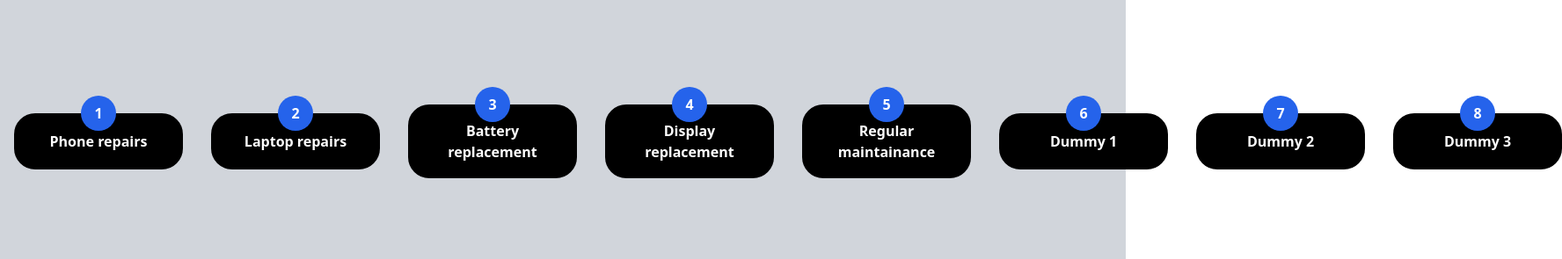
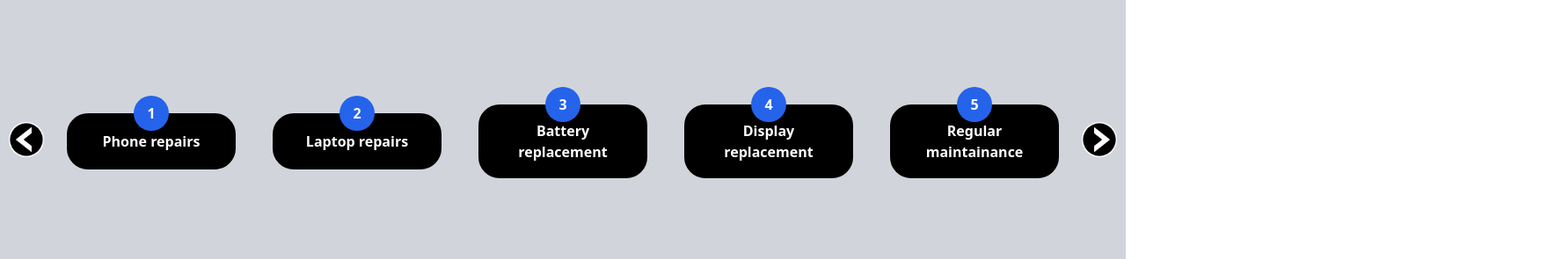
Before and after one commit to Yilliee/Tech911, a React (Vite) app in the folder site/: page / in a window 1280 px wide. Shown: the part 958-1253 px from the top of the page at 88% size, 1776 px wide, since content can reach past the window. Built offline with nearby package versions, Linux system fonts and the light colour scheme.

Commit message:
site : ServiceTypeList : Show 5 elements at a time
- Add side buttons to scroll through the remaining members
  of ServiceTypeList.
- Make the number of elements shown at a time configureable

```diff
--- a/site/components/LandingPage/ServiceTypeList.jsx
+++ b/site/components/LandingPage/ServiceTypeList.jsx
@@ -1,9 +1,22 @@
+import  { useState }  from 'react'
 import PropTypes from 'prop-types';
 import LandingPageHeading from './LandingPageHeading'
+import ArrowKey_LightTheme from './assets/arrow.png'
 import ServiceTypes from './Data/ServiceTypeList';
 
+function ServiceTypeList() {
+    const [startIdx, setStartIdx] = useState(0);
 
-function ServiceTypeList() {
+    const total_elements = ServiceTypes.length;
+    const elements_to_display = 5;
+
+    function scrollList(count) {
+        let new_idx = startIdx + count;
+
+        if ( new_idx < 0 ) new_idx = total_elements - 1;
+
+        setStartIdx(new_idx % total_elements);
+    }
 
     const components = ServiceTypes.map(
         (name, idx) => <ServiceTypeCard key={idx} index={idx + 1} type_name={name} />
@@ -13,7 +26,10 @@ function ServiceTypeList() {
         <div className="flex flex-col items-center justify-evenly text-center w-screen bg-gray-300 h-96">
             <LandingPageHeading text="Services we offer" />
             <div className="flex flex-row items-center justify-evenly text-center w-screen h-48">
-                {components}
+                <img src={ArrowKey_LightTheme} className="mt-4 w-10 rotate-180 rounded-full" onClick={() => scrollList(-1)} />
+                {components.slice(startIdx, Math.min(startIdx + elements_to_display, total_elements))}
+                {components.slice(0, Math.max(startIdx + elements_to_display - ServiceTypes.length, 0))}
+                <img src={ArrowKey_LightTheme} className="mt-4 w-10 rounded-full" onClick={() => scrollList(1)} />
             </div>
         </div>
     );
```
Also changed, not shown: site/components/LandingPage/assets/arrow.png (added).
